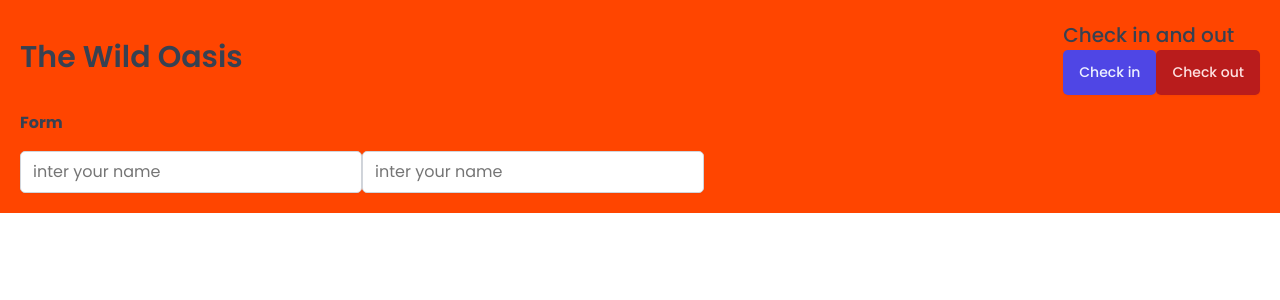
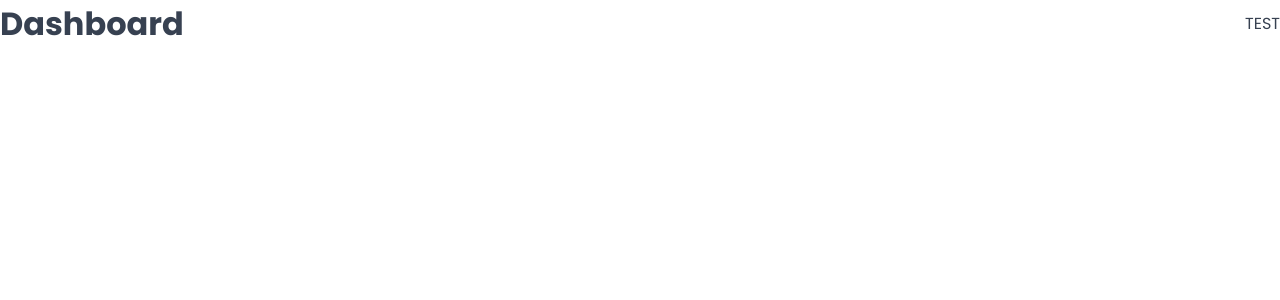
Before and after one commit to ajab-sharif/the-wild-oasis, a React (Vite) app: page /dashboard in a window 1280 px wide. Shown: the top 300 px of the page. Built offline with nearby package versions, Linux system fonts and the light colour scheme; a web font is replaced by a local one.

Commit message:
setup react-router-dom

```diff
--- a/package.json
+++ b/package.json
@@ -12,6 +12,7 @@
   "dependencies": {
     "react": "^18.2.0",
     "react-dom": "^18.2.0",
+    "react-router-dom": "^6.21.0",
     "styled-components": "^6.1.1"
   },
   "devDependencies": {
--- a/src/App.jsx
+++ b/src/App.jsx
@@ -1,37 +1,34 @@
-import styled from "styled-components";
-import GlobalStyle from "./styles/GlobalStyles";
-import Button from "./ui/Button";
-import Input from "./ui/Input";
-import Heading from "./ui/Heading";
-import Row from "./ui/Row";
-
-const StyledApp = styled.div`
-  background-color: orangered;
-  padding: 20px;
-`;
+import { BrowserRouter, Navigate, Route, Routes } from "react-router-dom";
+import GlobalStyles from "./styles/GlobalStyles";
+import Dashboard from "./pages/Dashboard";
+import Bookings from "./pages/Bookings";
+import Cabins from "./pages/Cabins";
+import Users from "./pages/Users";
+import Settings from "./pages/Settings";
+import Account from "./pages/Account";
+import Login from "./pages/Login";
+import PageNotFound from "./pages/PageNotFound";
 
 function App() {
   return (
-    <StyledApp>
-      <GlobalStyle />
-      <Row>
-        <Row type="horizontal">
-          <Heading type="h1">The Wild Oasis </Heading>
-          <div>
-            <Heading type="h4">Check in and out </Heading>
-            <Button>Check in</Button>
-            <Button variation="danger">Check out</Button>
-          </div>
-        </Row>
-        <Row>
-          <Heading as="h4">Form </Heading>
-          <form>
-            <Input placeholder="inter your name" />
-            <Input placeholder="inter your name" />
-          </form>
-        </Row>
-      </Row>
-    </StyledApp>
+    <>
+      <GlobalStyles />
+      <BrowserRouter>
+        <Routes>
+          <Route index element={<Navigate replace to="dashboard" />} />
+
+          <Route path="dashboard" element={<Dashboard />} />
+          <Route path="bookings" element={<Bookings />} />
+          <Route path="cabins" element={<Cabins />} />
+          <Route path="users " element={<Users />} />
+          <Route path="settings" element={<Settings />} />
+          <Route path="account" element={<Account />} />
+          <Route path="login" element={<Login />} />
+          <Route path="*" element={<PageNotFound />} />
+        </Routes>
+      </BrowserRouter>
+    </>
   );
 }
+
 export default App;
```
Also changed, not shown: 1 other file (tests, documents, lock files or other folders).
